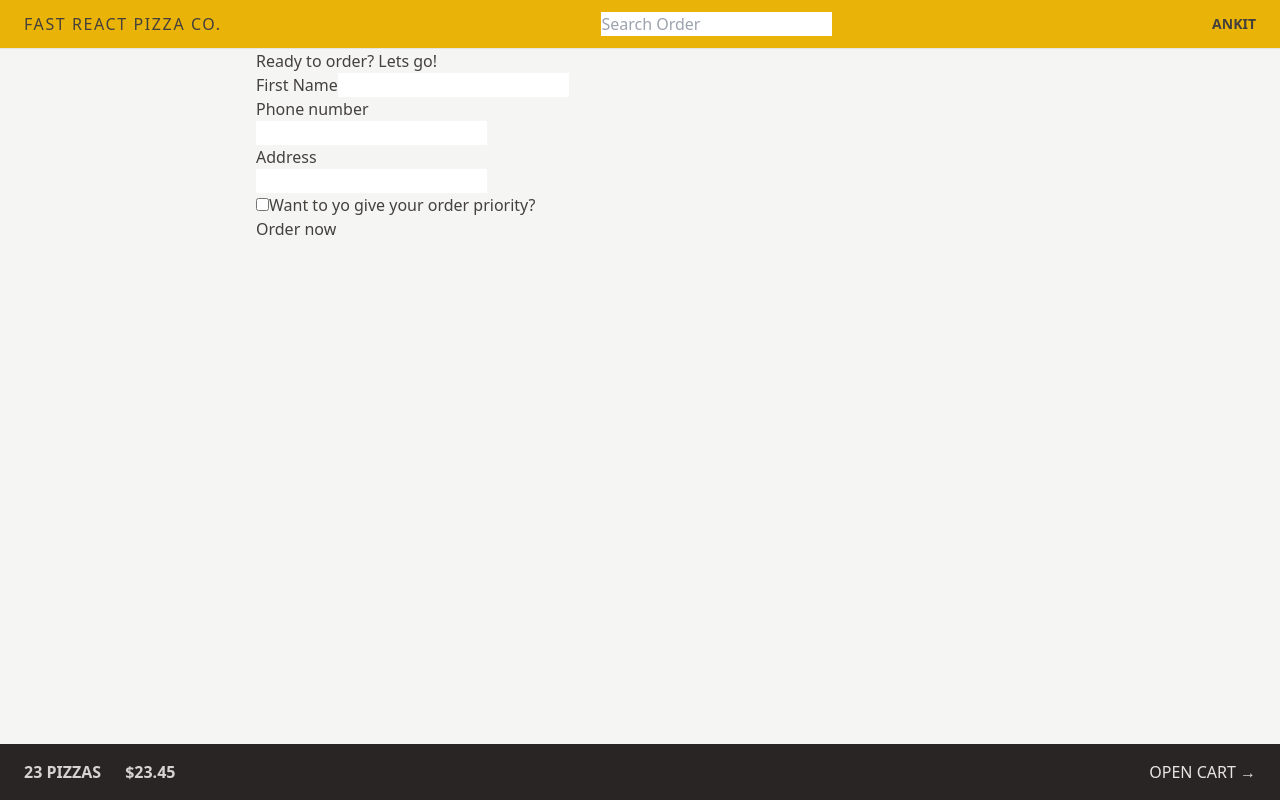
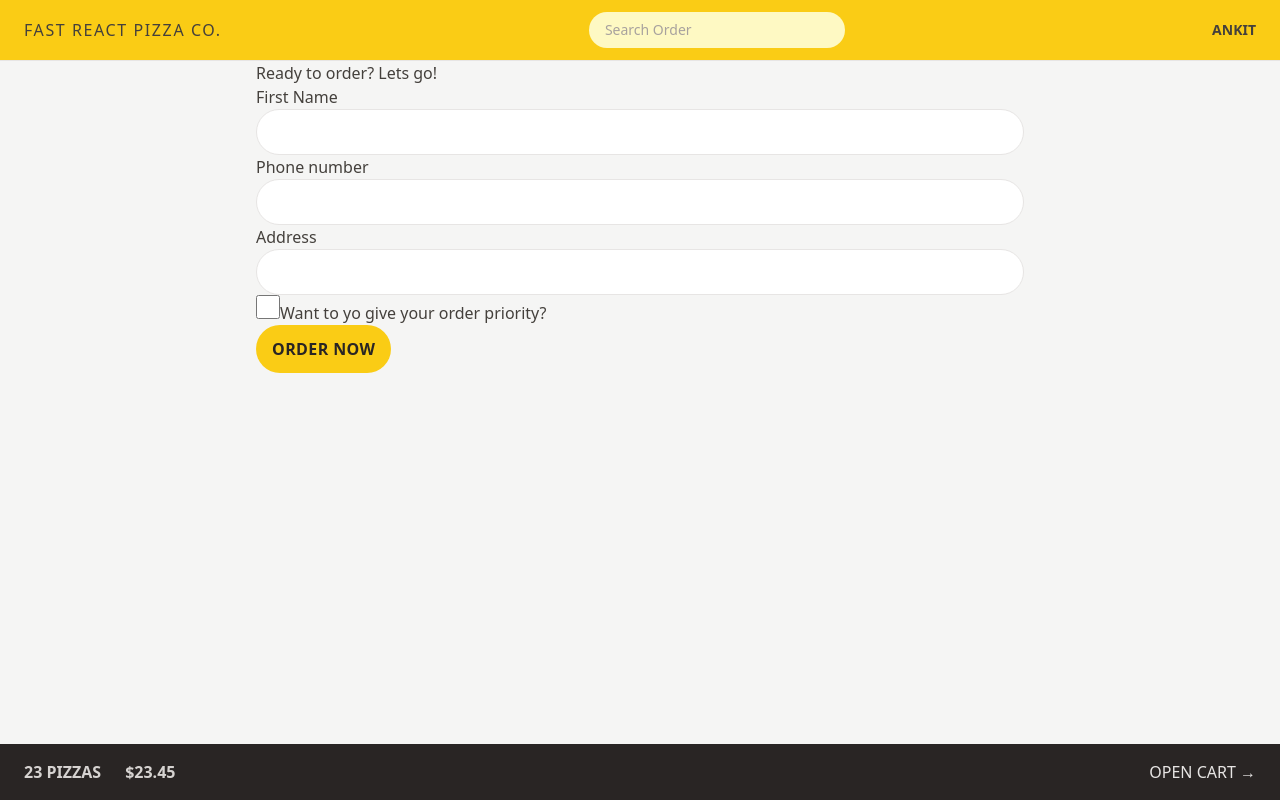
Before and after one commit to ankitsrivastava0103/fast-react-pizza, a React (Vite) app: page /order/new in a window 1280 px wide. Built offline with nearby package versions, Linux system fonts and the light colour scheme.

Commit message:
Added Styles

```diff
--- a/src/features/cart/Cart.jsx
+++ b/src/features/cart/Cart.jsx
@@ -29,7 +29,12 @@
   console.log(cart);
   return (
     <div>
-      <Link to="/menu">&larr; Back to menu</Link>
+      <Link
+        className="text-sm text-blue-500 hover:text-blue-600 hover:underline"
+        to="/menu"
+      >
+        &larr; Back to menu
+      </Link>
 
       <h2>Your cart, %NAME%</h2>
 
--- a/src/features/order/CreateOrder.jsx
+++ b/src/features/order/CreateOrder.jsx
@@ -47,13 +47,13 @@
       <Form method="POST" action="/order/new">
         <div>
           <label>First Name</label>
-          <input type="text" name="customer" required />
+          <input className="input" type="text" name="customer" required />
         </div>
 
         <div>
           <label>Phone number</label>
           <div>
-            <input type="tel" name="phone" required />
+            <input className="input" type="tel" name="phone" required />
           </div>
           {formErrors?.phone && <p>{formErrors.phone}</p>}
         </div>
@@ -61,12 +61,13 @@
         <div>
           <label>Address</label>
           <div>
-            <input type="text" name="address" required />
+            <input className="input" type="text" name="address" required />
           </div>
         </div>
 
         <div>
           <input
+            className="h-6 w-6 accent-yellow-400 focus:outline-none focus:ring focus:ring-yellow-400 focus:ring-offset-2"
             type="checkbox"
             name="priority"
             id="priority"
@@ -78,7 +79,12 @@
 
         <div>
           <input type="hidden" name="cart" value={JSON.stringify(cart)} />
-          <button disabled={isSubmitting}>
+          <button
+            className="inline rounded-full bg-yellow-400 px-4 py-3 font-semibold uppercase
+            tracking-wide text-stone-800 transition-colors duration-300 hover:bg-yellow-300
+           focus:bg-yellow-300 focus:ring focus:ring-yellow-300 focus:ring-offset-2 active:bg-slate-400 disabled:cursor-not-allowed"
+            disabled={isSubmitting}
+          >
             {isSubmitting ? "Placing Order ...." : "Order now"}
           </button>
         </div>
--- a/src/features/order/SearchOrder.jsx
+++ b/src/features/order/SearchOrder.jsx
@@ -20,6 +20,9 @@
         placeholder="Search Order"
         value={query}
         onChange={(e) => setQuery(e.target.value)}
+        className="w-28 rounded-full bg-yellow-100 px-4 py-2 text-sm transition-all duration-300
+       placeholder:text-stone-400 focus:outline-none focus:ring focus:ring-yellow-500 focus:ring-opacity-50 sm:w-64
+       sm:focus:w-72"
       />
     </form>
   );
--- a/src/index.css
+++ b/src/index.css
@@ -2,19 +2,12 @@
 @tailwind components;
 @tailwind utilities;
 
-/* body {
-  font-family: system-ui, -apple-system, BlinkMacSystemFont, "Segoe UI", Roboto,
-    Oxygen, Ubuntu, Cantarell, "Open Sans", "Helvetica Neue", sans-serif;
-  background-color: #f7f7f7;
-  color: #444;
+@layer components {
+  .input {
+    @apply w-full rounded-full border border-stone-200 px-4 py-2 text-sm transition-all duration-300 placeholder:text-stone-400
+    focus:outline-none focus:ring focus:ring-yellow-400 md:px-6 md:py-3;
+  }
 }
-
-.layout {
-  display: grid;
-  grid-template-rows: auto 1fr auto;
-  gap: 32px;
-  height: 100dvh;
-} */
 
 /* https://dev.to/afif/i-made-100-css-loaders-for-your-next-project-4eje */
 .loader {
--- a/src/ui/Header.jsx
+++ b/src/ui/Header.jsx
@@ -4,7 +4,7 @@
 
 const Header = () => {
   return (
-    <header className="flex items-center justify-between border-b border-stone-200 bg-yellow-500 px-4 py-3 uppercase sm:px-6">
+    <header className="flex items-center justify-between border-b border-stone-200 bg-yellow-400 px-4 py-3 uppercase sm:px-6">
       <Link to="/" className="tracking-widest">
         Fast React Pizza Co.
       </Link>
```
